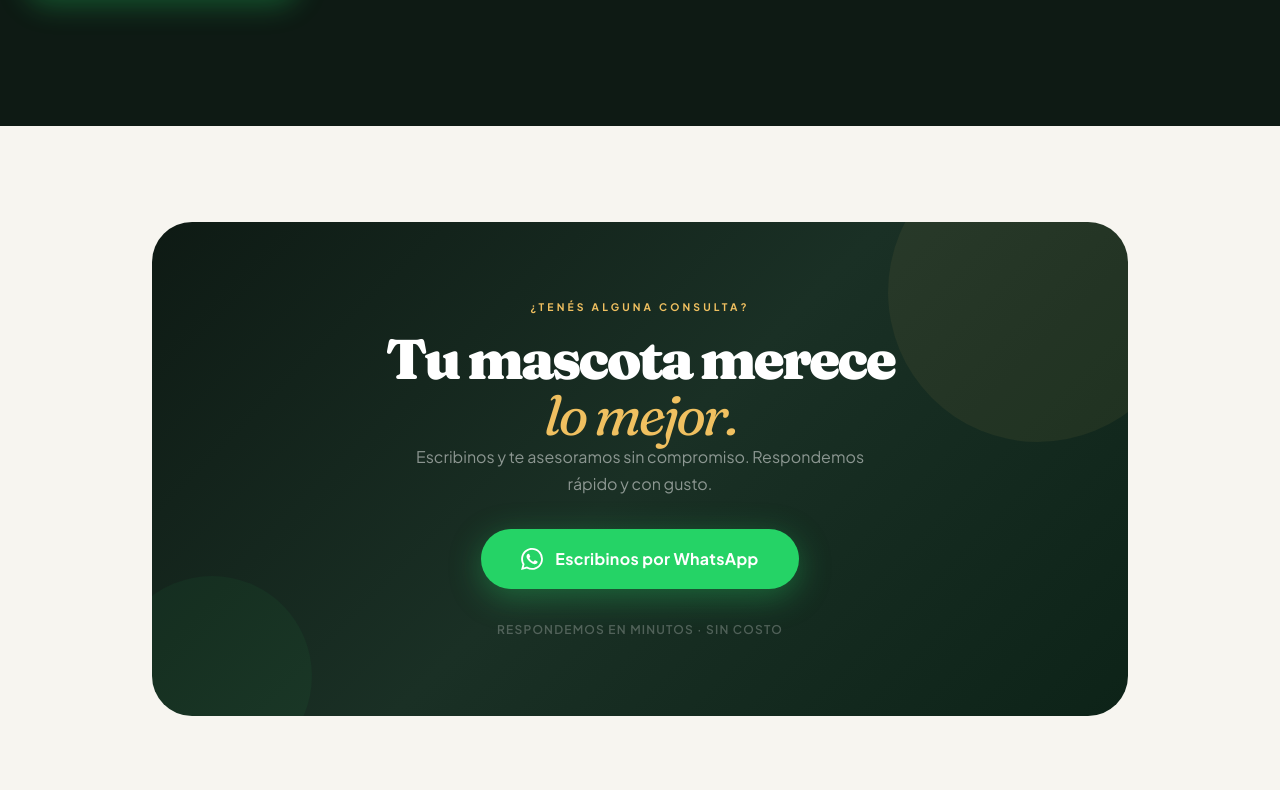
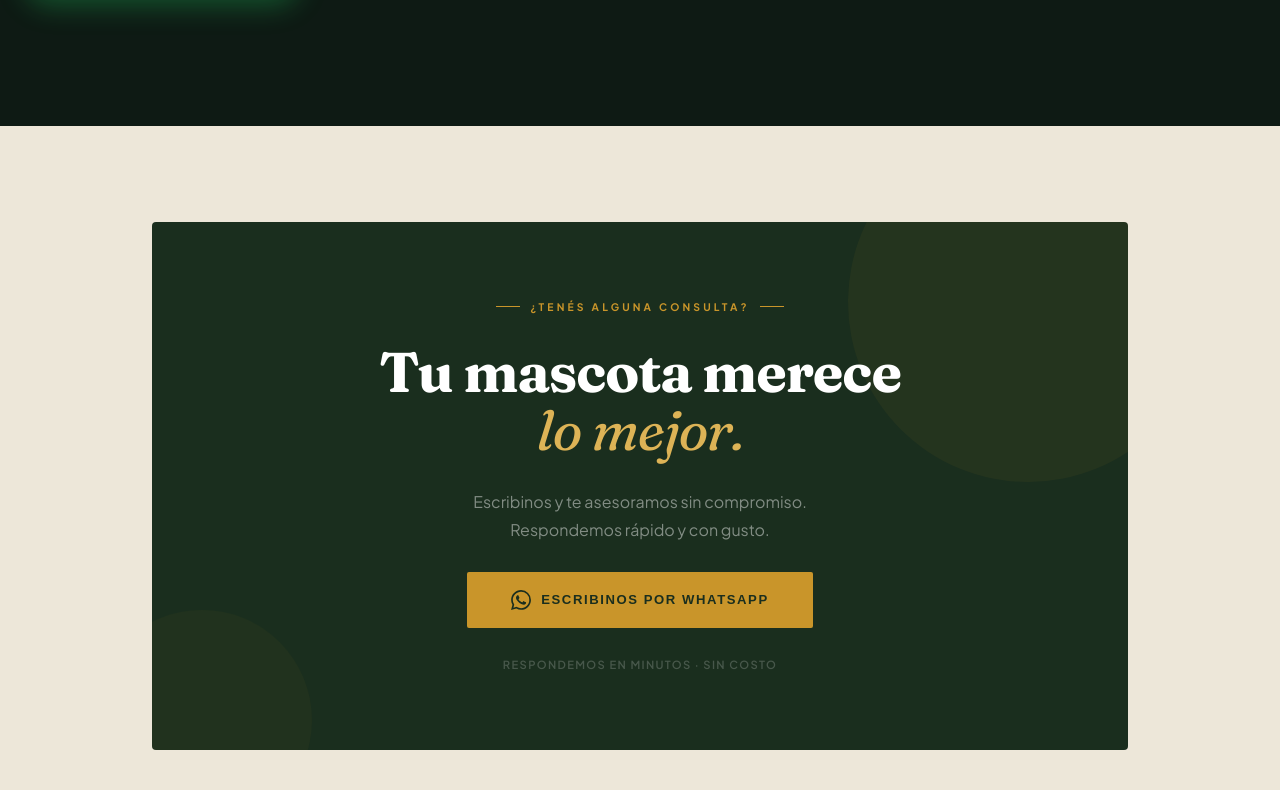
Before and after one commit to deepfocusbusiness1-ship-it/huellitas-web, a Next.js app: page /homepage in a window 1280 px wide. Shown: the part 2750-3540 px from the top of the page. Built offline with nearby package versions, Linux system fonts and the light colour scheme.

Commit message:
Update CtaBanner.tsx

```diff
--- a/src/app/homepage/components/CtaBanner.tsx
+++ b/src/app/homepage/components/CtaBanner.tsx
@@ -22,114 +22,144 @@ export default function CtaBanner() {
   }, []);
 
   return (
-    <section className="py-24" style={{ background: "#f7f5f0" }}>
+    <section className="py-24" style={{ background: "#ede7d9" }}>
       <div className="max-w-5xl mx-auto px-6">
         <div
           ref={ref}
-          className="cta-inner rounded-[2.5rem] overflow-hidden relative"
+          className="cta-inner relative overflow-hidden"
           style={{
             opacity: 0,
             transform: "translateY(28px)",
-            transition: "opacity 0.9s cubic-bezier(0.22,1,0.36,1), transform 0.9s cubic-bezier(0.22,1,0.36,1)",
-            background: "linear-gradient(135deg, #0e1a14 0%, #1a3025 50%, #0d2318 100%)",
+            transition:
+              "opacity 0.9s cubic-bezier(0.22,1,0.36,1), transform 0.9s cubic-bezier(0.22,1,0.36,1)",
+            background: "#1a2e1e",
             padding: "clamp(2.5rem, 6vw, 5rem)",
+            borderRadius: "4px",
           }}
         >
           {/* Decorative circles */}
           <div
             className="absolute"
             style={{
-              width: "300px",
-              height: "300px",
+              width: "360px",
+              height: "360px",
               borderRadius: "50%",
-              background: "rgba(240,192,96,0.06)",
-              top: "-80px",
-              right: "-60px",
+              background: "rgba(201,149,42,0.06)",
+              top: "-100px",
+              right: "-80px",
               pointerEvents: "none",
             }}
           />
           <div
             className="absolute"
             style={{
-              width: "200px",
-              height: "200px",
+              width: "220px",
+              height: "220px",
               borderRadius: "50%",
-              background: "rgba(37,211,102,0.05)",
-              bottom: "-60px",
-              left: "-40px",
+              background: "rgba(201,149,42,0.04)",
+              bottom: "-80px",
+              left: "-60px",
               pointerEvents: "none",
             }}
           />
 
-          <div className="relative z-10 text-center space-y-8">
-            <div>
+          <div
+            className="relative z-10"
+            style={{
+              display: "flex",
+              flexDirection: "column",
+              alignItems: "center",
+              textAlign: "center",
+              gap: "28px",
+            }}
+          >
+            {/* Eyebrow */}
+            <div style={{ display: "flex", alignItems: "center", gap: "10px" }}>
+              <div style={{ width: "24px", height: "1px", background: "#c9952a" }} />
               <p
-                className="font-bold uppercase tracking-widest mb-4"
-                style={{ fontSize: "0.65rem", color: "#f0c060", letterSpacing: "0.3em" }}
+                style={{
+                  fontSize: "0.65rem",
+                  fontWeight: 700,
+                  letterSpacing: "0.3em",
+                  textTransform: "uppercase",
+                  color: "#c9952a",
+                }}
               >
                 ¿Tenés alguna consulta?
               </p>
+              <div style={{ width: "24px", height: "1px", background: "#c9952a" }} />
+            </div>
+
+            {/* Headline */}
             <h2
-                className="font-black tracking-tighter leading-none"
               style={{
                 fontFamily: "'Fraunces', serif",
                 fontSize: "clamp(2rem, 5vw, 3.5rem)",
                 color: "#ffffff",
+                fontWeight: 700,
+                lineHeight: 1.05,
+                letterSpacing: "-0.02em",
               }}
             >
               Tu mascota merece
               <br />
-                <span style={{ color: "#f0c060", fontStyle: "italic", fontWeight: 400 }}>
+              <span style={{ color: "#ddb356", fontStyle: "italic", fontWeight: 400 }}>
                 lo mejor.
               </span>
             </h2>
-            </div>
 
             <p
               style={{
-                color: "rgba(255,255,255,0.5)",
+                color: "rgba(255,255,255,0.45)",
                 fontSize: "1rem",
-                maxWidth: "480px",
-                margin: "0 auto",
-                lineHeight: 1.7,
+                maxWidth: "440px",
+                lineHeight: 1.75,
+                fontWeight: 300,
               }}
             >
               Escribinos y te asesoramos sin compromiso. Respondemos rápido y con gusto.
             </p>
 
-            <div className="flex flex-col sm:flex-row gap-4 justify-center">
+            {/* CTA dorado — sin verde WhatsApp */}
             <a
               href={siteConfig.brand.whatsappUrl}
               target="_blank"
               rel="noopener noreferrer"
-                className="inline-flex items-center justify-center gap-3 font-bold rounded-full transition-all duration-300"
               style={{
-                  padding: "18px 40px",
-                  background: "#25D366",
-                  color: "#fff",
-                  fontSize: "1rem",
-                  boxShadow: "0 8px 32px rgba(37,211,102,0.35)",
-                  letterSpacing: "0.02em",
+                display: "inline-flex",
+                alignItems: "center",
+                justifyContent: "center",
+                gap: "10px",
+                padding: "18px 44px",
+                background: "#c9952a",
+                color: "#1a2e1e",
+                fontFamily: "'DM Sans', sans-serif",
+                fontSize: "0.82rem",
+                fontWeight: 700,
+                letterSpacing: "0.12em",
+                textTransform: "uppercase",
+                borderRadius: "2px",
+                textDecoration: "none",
+                transition: "all 0.25s",
               }}
               onMouseEnter={(e) => {
-                  (e.currentTarget as HTMLAnchorElement).style.transform = "translateY(-2px) scale(1.02)";
-                  (e.currentTarget as HTMLAnchorElement).style.boxShadow = "0 14px 40px rgba(37,211,102,0.45)";
+                (e.currentTarget as HTMLAnchorElement).style.background = "#ddb356";
+                (e.currentTarget as HTMLAnchorElement).style.transform = "translateY(-2px)";
               }}
               onMouseLeave={(e) => {
-                  (e.currentTarget as HTMLAnchorElement).style.transform = "translateY(0) scale(1)";
-                  (e.currentTarget as HTMLAnchorElement).style.boxShadow = "0 8px 32px rgba(37,211,102,0.35)";
+                (e.currentTarget as HTMLAnchorElement).style.background = "#c9952a";
+                (e.currentTarget as HTMLAnchorElement).style.transform = "translateY(0)";
               }}
             >
               <WhatsAppIconMed />
               Escribinos por WhatsApp
             </a>
-            </div>
 
             <p
               style={{
-                color: "rgba(255,255,255,0.25)",
-                fontSize: "0.75rem",
-                letterSpacing: "0.1em",
+                color: "rgba(255,255,255,0.2)",
+                fontSize: "0.7rem",
+                letterSpacing: "0.12em",
                 fontWeight: 600,
                 textTransform: "uppercase",
               }}
@@ -152,7 +182,7 @@ export default function CtaBanner() {
 
 function WhatsAppIconMed() {
   return (
-    <svg width="22" height="22" viewBox="0 0 24 24" fill="currentColor">
+    <svg width="20" height="20" viewBox="0 0 24 24" fill="currentColor">
       <path d="M17.472 14.382c-.297-.149-1.758-.867-2.03-.967-.273-.099-.471-.148-.67.15-.197.297-.767.966-.94 1.164-.173.199-.347.223-.644.075-.297-.15-1.255-.463-2.39-1.475-.883-.788-1.48-1.761-1.653-2.059-.173-.297-.018-.458.13-.606.134-.133.298-.347.446-.52.149-.174.198-.298.298-.497.099-.198.05-.371-.025-.52-.075-.149-.669-1.612-.916-2.207-.242-.579-.487-.5-.669-.51-.173-.008-.371-.01-.57-.01-.198 0-.52.074-.792.372-.272.297-1.04 1.016-1.04 2.479 0 1.462 1.065 2.875 1.213 3.074.149.198 2.096 3.2 5.077 4.487.709.306 1.262.489 1.694.625.712.227 1.36.195 1.871.118.571-.085 1.758-.719 2.006-1.413.248-.694.248-1.289.173-1.413-.074-.124-.272-.198-.57-.347m-5.421 7.403h-.004a9.87 9.87 0 01-5.031-1.378l-.361-.214-3.741.982.998-3.648-.235-.374a9.86 9.86 0 01-1.51-5.26c.001-5.45 4.436-9.884 9.888-9.884 2.64 0 5.122 1.03 6.988 2.898a9.825 9.825 0 012.893 6.994c-.003 5.45-4.437 9.884-9.885 9.884m8.413-18.297A11.815 11.815 0 0012.05 0C5.495 0 .16 5.335.157 11.892c0 2.096.547 4.142 1.588 5.945L.057 24l6.305-1.654a11.882 11.882 0 005.683 1.448h.005c6.554 0 11.89-5.335 11.893-11.893a11.821 11.821 0 00-3.48-8.413Z" />
     </svg>
   );
```
Lines whose indentation alone changed are shown as unchanged.
